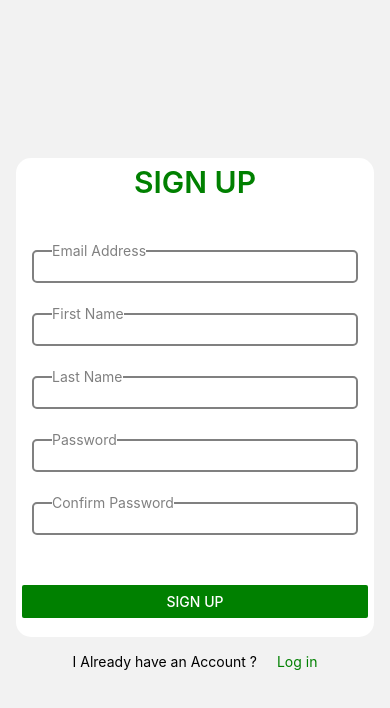
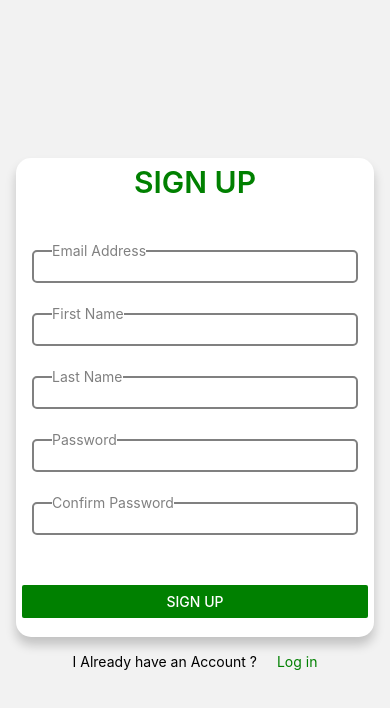
Before and after one commit to Sopulu920/paymentMobile, a React Native app: screen /SignUp in a window 390 px wide. Shown: the top 708 px of the page. Built offline with nearby package versions, Linux system fonts and the light colour scheme.

Commit message:
[FIX] login, signup

```diff
--- a/component/Input/Input.tsx
+++ b/component/Input/Input.tsx
@@ -9,6 +9,7 @@ export const Input: React.FC<InputProps> = ({
 }) => {
     return (
         <KeyboardAvoidingView
+            behavior="padding"
             keyboardVerticalOffset={100}
             style={styles.container}
         >
--- a/widgets/Login/Login.tsx
+++ b/widgets/Login/Login.tsx
@@ -1,4 +1,4 @@
-import { View, StyleSheet, Text, Button, Dimensions, Pressable } from "react-native";
+import { View, StyleSheet, Text, Button, Dimensions, Pressable, KeyboardAvoidingView } from "react-native";
 import { Input } from "@/component";
 import { SafeAreaView } from "react-native-safe-area-context";
 import { useNavigation } from "@react-navigation/native";
@@ -18,6 +18,12 @@ export default function Login() {
     return (
 
         <SafeAreaView style={styles.Container}>
+
+            <KeyboardAvoidingView
+                behavior="padding"
+                // keyboardVerticalOffset={50}
+                style={{ width: "100%" }}
+            >
 
                 <View style={styles.formContainer}>
 
@@ -59,12 +65,14 @@ export default function Login() {
 
                     <Pressable
 
-                onPress={()=>navigation.navigate("SignUp")}
+                        onPress={() => navigation.navigate("SignUp")}
                     >
                         <Text style={styles.signUpText}>Sign Up</Text>
                     </Pressable>
 
                 </View>
+
+            </KeyboardAvoidingView>
 
         </SafeAreaView>
     )
@@ -87,6 +95,13 @@ const styles = StyleSheet.create({
         width: "100%",
         backgroundColor: "white",
         gap: 40,
+        shadowColor: '#000',
+        shadowOffset: {
+            width: 0,
+            height: 8, // higher = more shadow below
+        },
+        shadowOpacity: 0.2,
+        shadowRadius: 10.32,
         // height: screenHeight * 0.5,
     },
 
@@ -106,6 +121,7 @@ const styles = StyleSheet.create({
         flexDirection: "row",
         gap: 20,
         margin: 16,
+        justifyContent: "center",
     },
 
     signUpText: {
--- a/widgets/SignUp/SignUp.tsx
+++ b/widgets/SignUp/SignUp.tsx
@@ -1,4 +1,4 @@
-import { View, StyleSheet, Text, Button, Dimensions, Pressable } from "react-native";
+import { View, StyleSheet, Text, Button, Dimensions, Pressable, KeyboardAvoidingView } from "react-native";
 import { Input } from "@/component";
 import { SafeAreaView } from "react-native-safe-area-context";
 import { useNavigation } from "@react-navigation/native";
@@ -10,13 +10,19 @@ type RootStackParamList = {
 
 type NavigationProp = NativeStackNavigationProp<RootStackParamList, 'Login'>;
 
-export default function Login() {
+export default function SignUp() {
 
     const navigation = useNavigation<NavigationProp>()
 
     return (
 
         <SafeAreaView style={styles.Container}>
+
+            <KeyboardAvoidingView
+                behavior="padding"
+                // keyboardVerticalOffset={50}
+                style={{ width: "100%" }}
+            >
 
                 <View style={styles.formContainer}>
 
@@ -79,6 +85,8 @@ export default function Login() {
 
                 </View>
 
+            </KeyboardAvoidingView>
+
         </SafeAreaView>
     )
 }
@@ -100,6 +108,13 @@ const styles = StyleSheet.create({
         width: "100%",
         backgroundColor: "white",
         gap: 40,
+        shadowColor: '#000',
+        shadowOffset: {
+            width: 0,
+            height: 8, // higher = more shadow below
+        },
+        shadowOpacity: 0.2,
+        shadowRadius: 10.32,
         // height: screenHeight * 0.5,
     },
 
@@ -119,6 +134,7 @@ const styles = StyleSheet.create({
         flexDirection: "row",
         gap: 20,
         margin: 16,
+        justifyContent: "center",
     },
 
     signUpText: {
```
Lines whose indentation alone changed are shown as unchanged.
